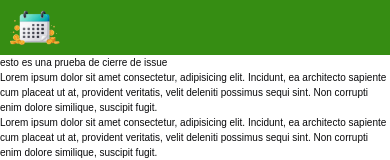
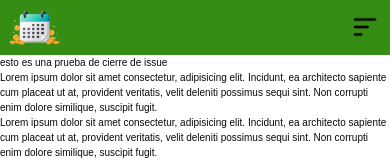
Before and after one commit to CallePuzzle/cash-calendar, a Next.js app: page /prueba in a window 390 px wide. Shown: the top 160 px of the page. Built offline with nearby package versions, Linux system fonts and the light colour scheme.

Commit message:
add burguer menu and media queries

```diff
--- a/src/app/components/Header.tsx
+++ b/src/app/components/Header.tsx
@@ -3,15 +3,19 @@ import "../styles/components/Header.scss";
 import Link from "next/link";
 import Image from "next/image";
 import logo from "@/app/images/logo_cash_calendar2.png";
+import burguer from "@/app/images/burguer_menu.png";
 
 function Header() {
   return (
     <>
       <header className="header">
         <div className="header__logo">
-          <Image src={logo} alt="logo de cash calendar" />
+          <Image src={logo} alt="cash calendar logo" />
         </div>
         <nav className="nav">
+          <div className="nav__burguer">
+            <Image src={burguer} alt="burguer menu" />
+          </div>
           <ul className="nav__menu">
             <li>
               <Link className="nav__menu__link" href="/welcome">
--- a/src/app/styles/components/Header.scss
+++ b/src/app/styles/components/Header.scss
@@ -12,6 +12,13 @@
 }
 
 .nav {
+  &__burguer {
+    width: 3rem;
+    @media (min-width: 768px) {
+      display: none;
+    }
+  }
+
   &__menu {
     display: none;
 
```
Also changed, not shown: src/app/images/burguer_menu.png (added).
